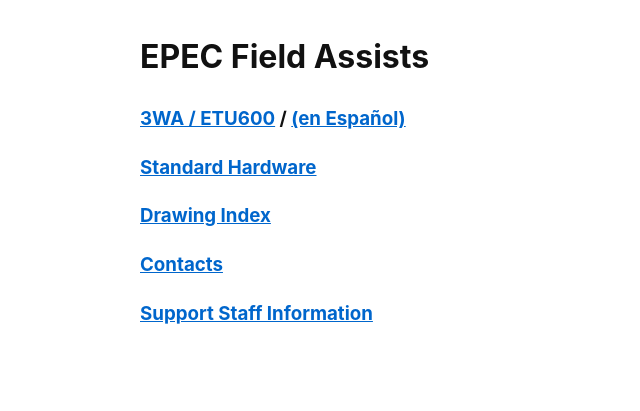
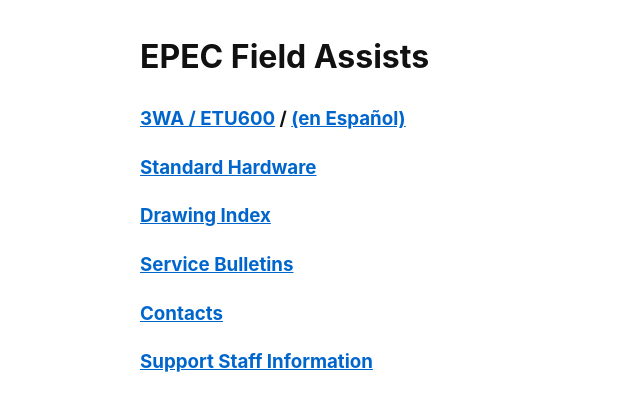
Before and after one commit to epecsupport/Service, a Jekyll site: the page built from index.md, in a window 1280 px wide. Shown: the top 411 px of the page, without its empty margins (0-640 px from the left). Built offline with Jekyll 4.4.1, drawn with Linux system fonts in a browser that asks for light colours.

Commit message:
Add bulletins entry.

```diff
--- a/index.md
+++ b/index.md
@@ -11,6 +11,8 @@ title: EPEC Field Documentation
 
 ### [Drawing Index](dwgindex.html)
 
+### [Service Bulletins](bulletins.html)
+
 ### [Contacts](contacts.html)
 
 ### [Support Staff Information](support.html)
```
